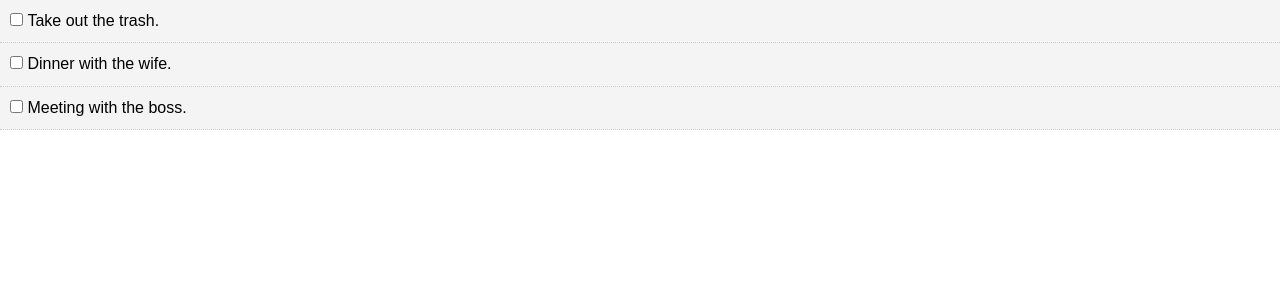
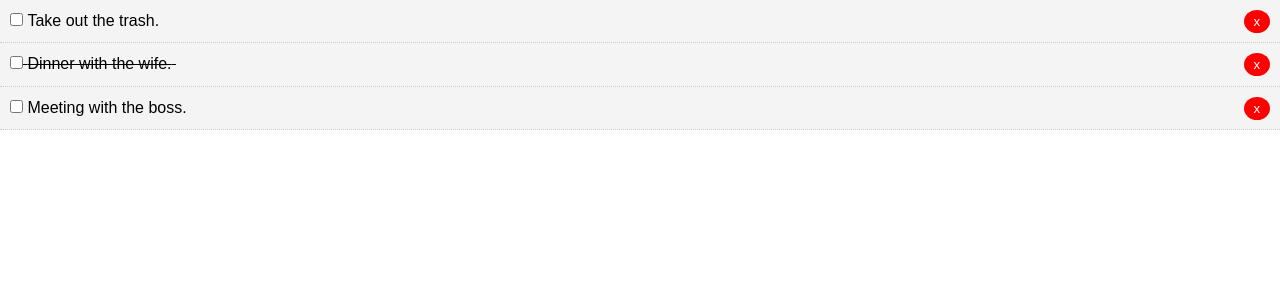
Before and after one commit to Jimfarrugia/react-todo-list, a React (Create React App) app: page / in a window 1280 px wide. Shown: the top 300 px of the page. Built offline with nearby package versions, Linux system fonts and the light colour scheme.

Commit message:
added button for deleting todos

```diff
--- a/src/App.js
+++ b/src/App.js
@@ -14,7 +14,7 @@ export default class App extends Component {
       {
         id: 2,
         title: "Dinner with the wife.",
-        completed: false
+        completed: true
       },
       {
         id: 3,
@@ -24,19 +24,28 @@ export default class App extends Component {
     ]
   }
 
+  // toggle complete
   markComplete = (id) => {
     this.setState({
       todos: this.state.todos.map(todo => {
-        if (todo.id === id) todo.completed = !todo.completed;
+        if (todo.id === id)
+          todo.completed = !todo.completed;
         return todo;
       })
     });
   }
 
+  // delete todo
+  delTodo = (id) => {
+    this.setState({
+      todos: this.state.todos.filter(todo => todo.id !== id)
+    })
+  }
+
   render() {
     return (
       <div className="App">
-        <Todos todos={this.state.todos} markComplete={this.markComplete} />
+        <Todos todos={this.state.todos} markComplete={this.markComplete} delTodo={this.delTodo} />
       </div>
     );
   }
--- a/src/components/TodoItem.js
+++ b/src/components/TodoItem.js
@@ -17,8 +17,11 @@ export default class TodoItem extends Component {
     return (
       <div style={this.getStyle()}>
         <p>
-          <input type="checkbox" onChange={this.props.markComplete.bind(this, id)} />&nbsp;
+          <input type="checkbox" onChange={this.props.markComplete.bind(this, id)} />
+          &nbsp;
           {title}
+          &nbsp;
+          <button style={btnStyle} onClick={this.props.delTodo.bind(this, id)}>&nbsp;x&nbsp;</button>
         </p>
       </div>
     )
@@ -29,3 +32,13 @@ export default class TodoItem extends Component {
 TodoItem.propTypes = {
   todo: PropTypes.object.isRequired
 }
+
+const btnStyle = {
+  background: "#FF0000",
+  color: "#FFF",
+  border: "none",
+  padding: "4px 6px",
+  borderRadius: "50%",
+  cursor: "pointer",
+  float: "right"
+}
--- a/src/components/Todos.js
+++ b/src/components/Todos.js
@@ -7,7 +7,12 @@ export default class Todos extends Component {
 
   render() {
     return this.props.todos.map(todo => (
-      <TodoItem key={todo.id} todo={todo} markComplete={this.props.markComplete} />
+      <TodoItem
+        key={todo.id}
+        todo={todo}
+        markComplete={this.props.markComplete}
+        delTodo={this.props.delTodo}
+      />
     ))
   }
 }
```
